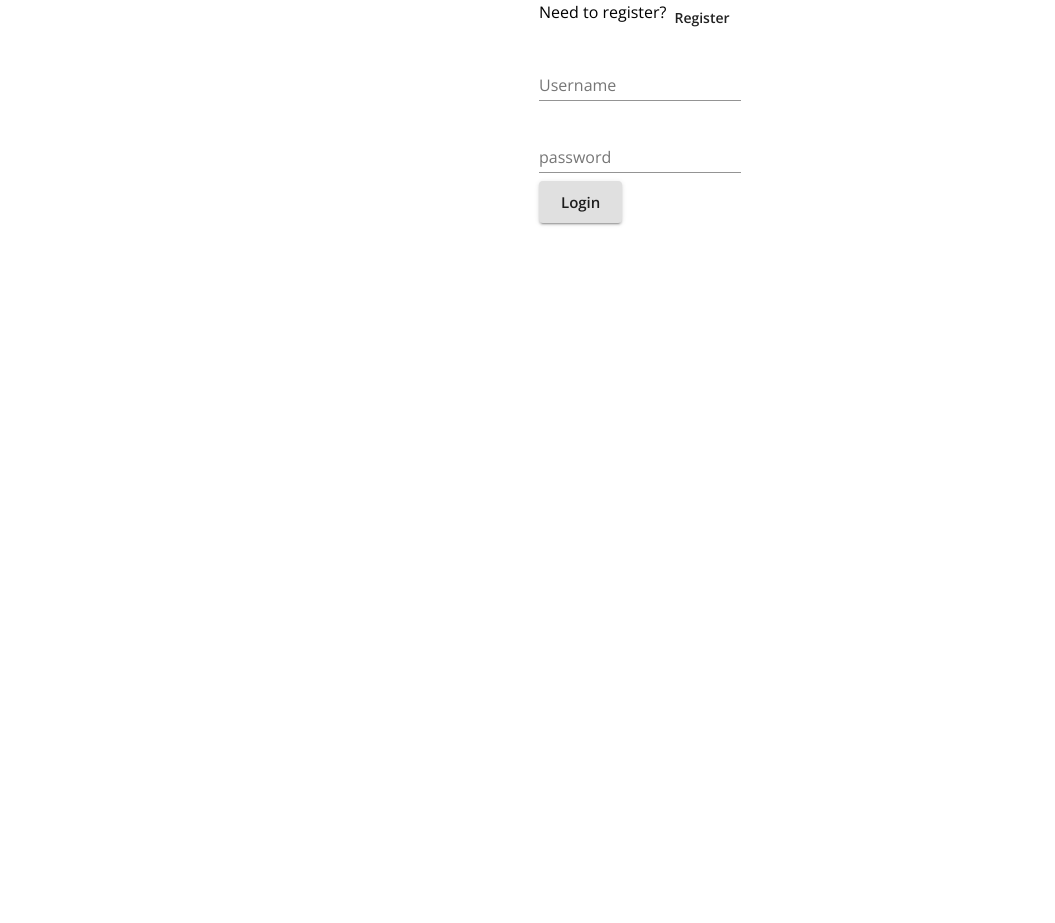
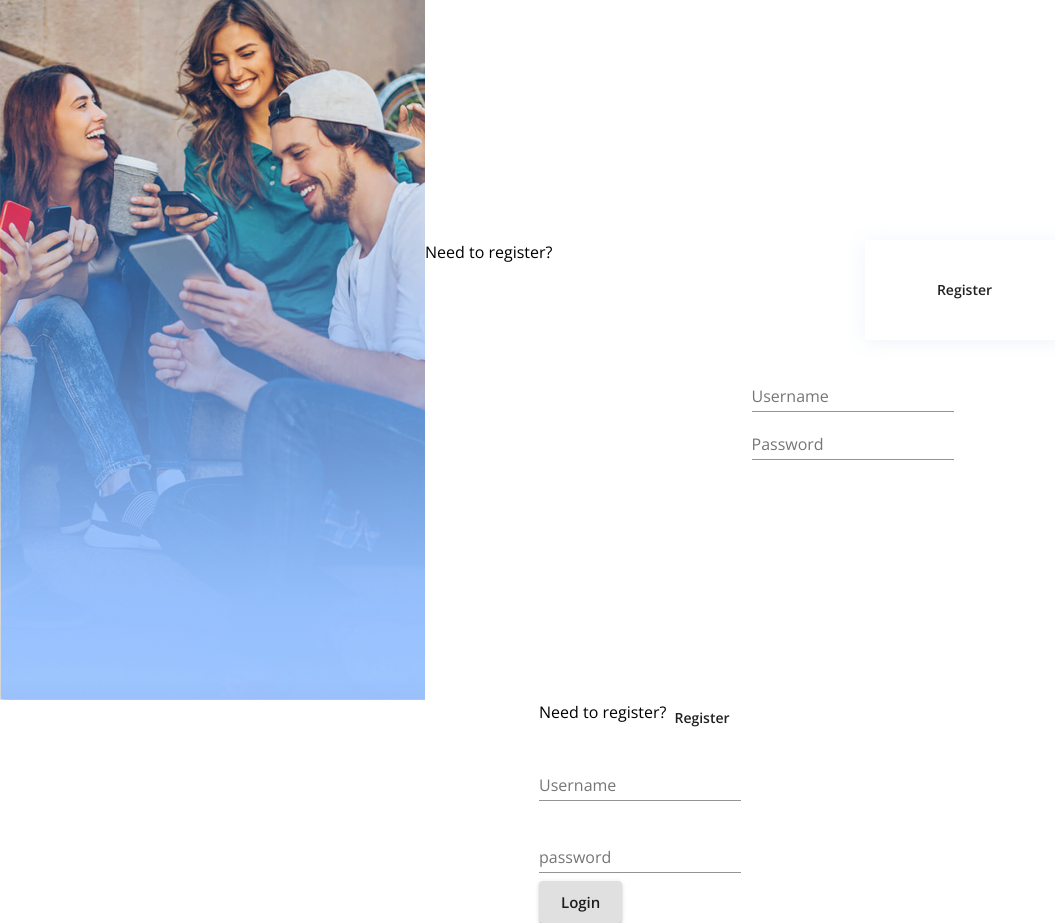
Before and after one commit to bstizzle/live-chat-project, a React (Create React App) app in the folder client/: page /login in a window 1280 px wide. Shown: the whole page, without its empty margins (0-1055 px from the left). Before the commit the page ends 800 px from the top, so only its background shows below. Built offline with nearby package versions, Linux system fonts and the light colour scheme; no server answers.

Commit message:
some progress made onlogin page spec

```diff
--- a/client/src/Login.js
+++ b/client/src/Login.js
@@ -8,10 +8,38 @@ import {
   Button,
   FormControl,
   TextField,
+  Paper
 } from "@material-ui/core";
 import { login } from "./store/utils/thunkCreators";
 
+import { makeStyles } from "@material-ui/core/styles";
+import bgImage from './images/bg-img.png';
+
+const useStyles = makeStyles((theme) => ({
+  root: {
+    display: 'flex',
+    alignItems: 'center',
+  },
+  content: {
+    padding: "20px",
+    flexDirection: "column"
+  },
+  header: {
+    display: 'flex',
+    flexDirection: "row"
+  },
+  paper: {
+    textAlign: "center",
+  },
+  button: {
+    boxShadow: "0 2px 20px 0 rgba(88,133,196,0.10)",
+    width: "200px",
+    height: "100px"
+  }
+}))
+
 const Login = (props) => {
+  const classes = useStyles();
   const history = useHistory();
   const { user, login } = props;
 
@@ -28,6 +56,46 @@ const Login = (props) => {
   }
 
   return (
+    <>
+    <Box className={classes.root}>
+      <img src={bgImage} alt="sidebar" />
+        <Grid container spacing={3}>
+          <Grid item xs={6}>
+            <Typography>Need to register?</Typography>
+          </Grid>
+          <Grid item xs={6}>
+            <Button className={classes.button} onClick={() => history.push("/register")}>Register</Button>
+          </Grid>
+          <Grid item xs={12} alignContent="center">
+            <Paper className={classes.paper} elevation={0}>
+            <form onSubmit={handleLogin}>
+            <Grid item>
+              <FormControl required>
+                <TextField
+                  aria-label="username"
+                  label="Username"
+                  name="username"
+                  type="text"
+                />
+              </FormControl>
+            </Grid>
+            <Grid item>
+              <FormControl required>
+                <TextField
+                  aria-label="password"
+                  label="Password"
+                  name="password"
+                  type="text"
+                />
+              </FormControl>
+              </Grid>
+            </form>
+            </Paper>
+          </Grid>
+        </Grid>
+    </Box>
+
+
     <Grid container justify="center">
       <Box>
         <Grid container item>
@@ -63,6 +131,7 @@ const Login = (props) => {
         </form>
       </Box>
     </Grid>
+    </>
   );
 };
 
```
Also changed, not shown: client/src/images/bg-img.png (added).
